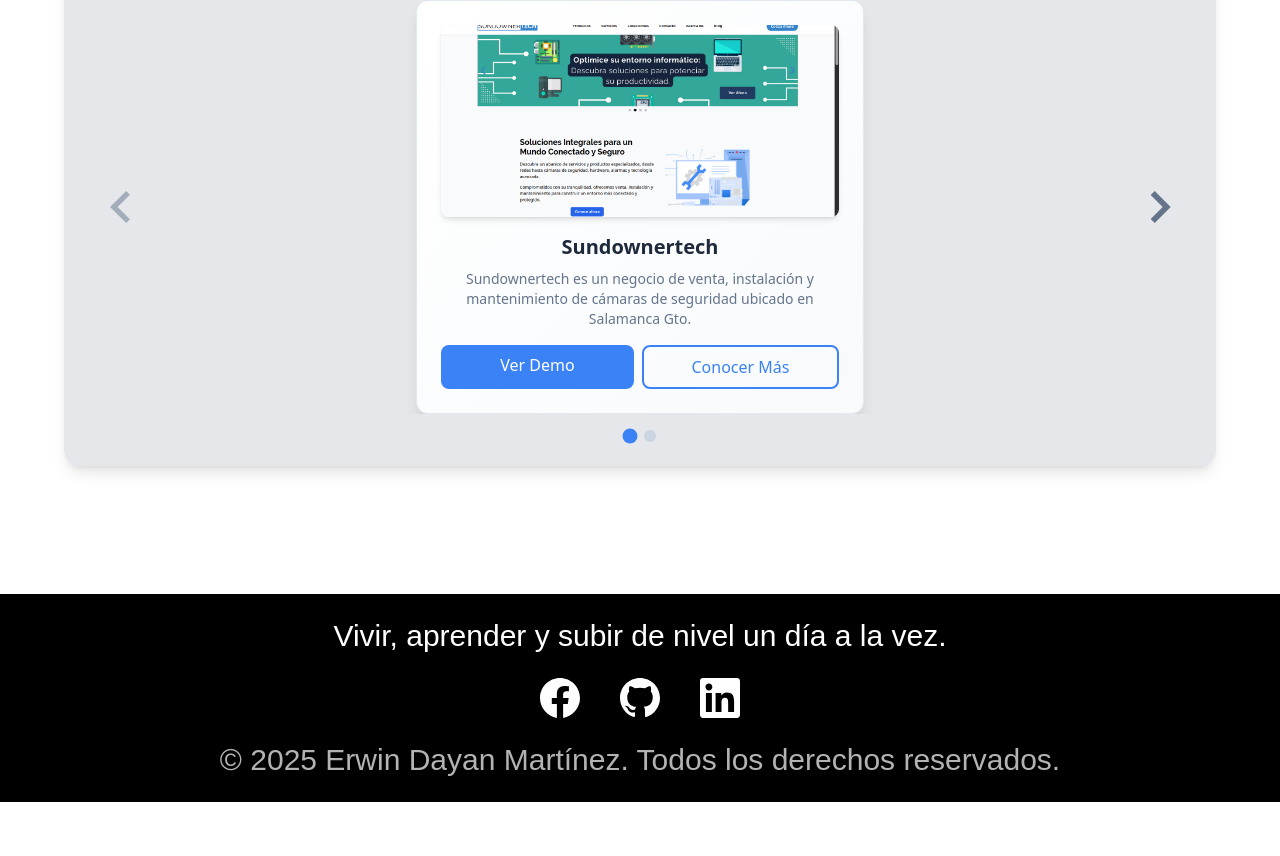
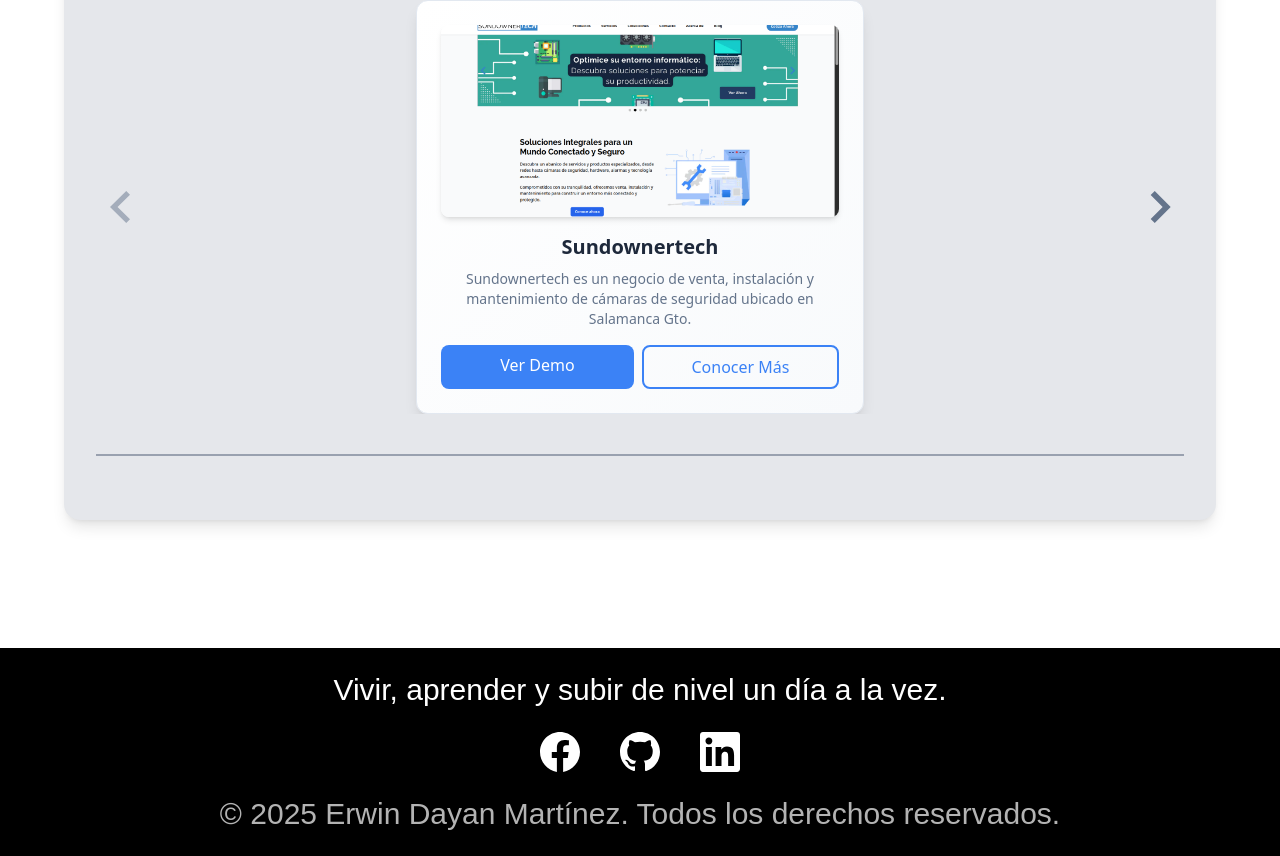
Before and after one commit to MartinezErwin/portafolio-web, a Next.js app: page / in a window 1280 px wide. Shown: the part 1108-1964 px from the top of the page. Before the commit the page ends 1910 px from the top, so only its background shows below. Built offline with nearby package versions, Linux system fonts and the light colour scheme; a web font is replaced by a local one.

Commit message:
feat: add horizontal separator to ProjectSlider component for improved layout

```diff
--- a/src/app/page.tsx
+++ b/src/app/page.tsx
@@ -82,6 +82,7 @@
             PORTAFOLIO
           </h3>
           <ProjectSlider />
+          <hr className="my-10 border-t-2 border-gray-400" />
         </div>
       </div>
 
--- a/src/components/ProjectSlider.tsx
+++ b/src/components/ProjectSlider.tsx
@@ -103,28 +103,6 @@
           </>
         )}
       </div>
-
-      {loaded && instanceRef.current && (
-        <div className="mt-4 flex justify-center space-x-2">
-          {[
-            ...Array(instanceRef.current.track.details.slides.length).keys(),
-          ].map((idx) => {
-            return (
-              <button
-                key={idx}
-                onClick={() => {
-                  instanceRef.current?.moveToIdx(idx);
-                }}
-                className={`dot h-3 w-3 rounded-full transition-all duration-300 ${
-                  currentSlide === idx
-                    ? "dot-active scale-125"
-                    : "dot-inactive hover:dot-hover"
-                }`}
-              />
-            );
-          })}
-        </div>
-      )}
     </>
   );
 }
```
